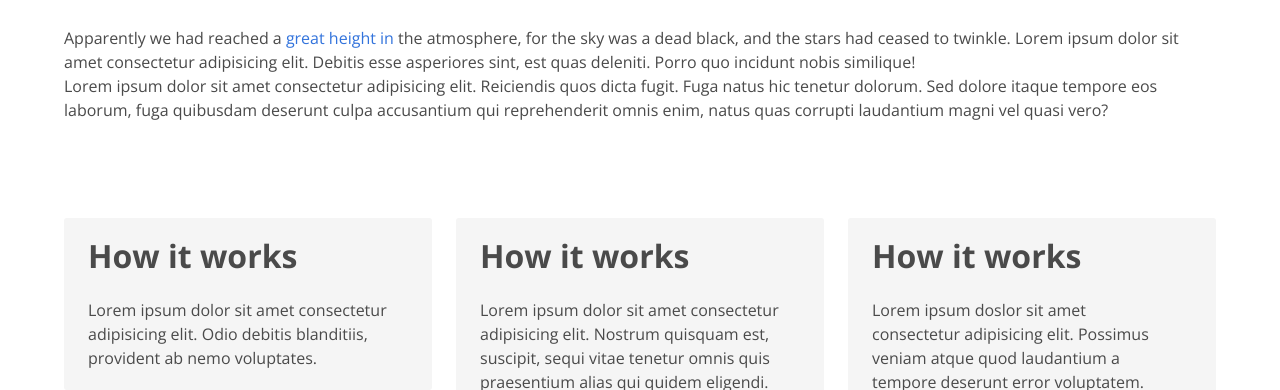
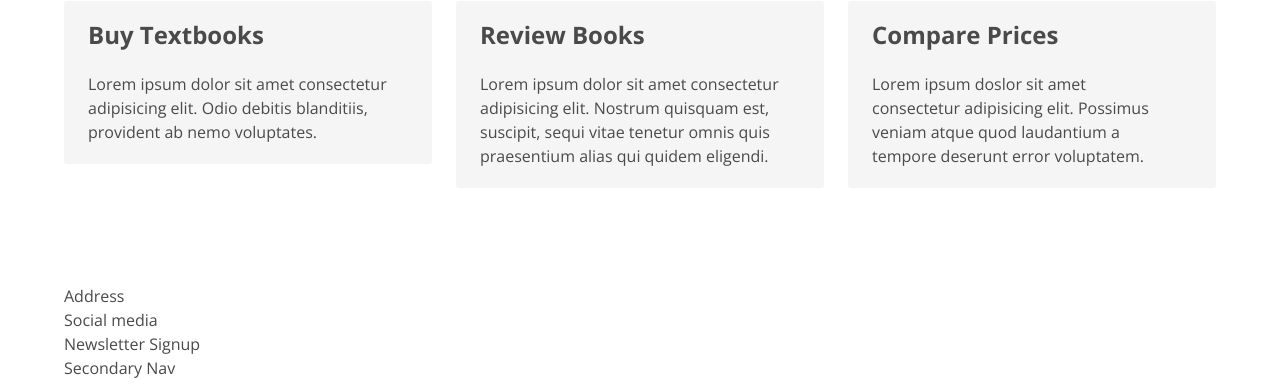
Before and after one commit to bookr-team/joel-marketing, a website: page index.html in a window 1280 px wide. Shown: the part 597-987 px from the top of the page. Drawn offline with nearby package versions, Linux system fonts and the light colour scheme.

Commit message:
Clean up section

```diff
--- a/index.html
+++ b/index.html
@@ -60,38 +60,22 @@
       </div>
     </section>
 
-      <section class="how-it-works section">
+    <section id="how-it-works" class="how-it-works section">
         <div class="container">
-
           <h1 class="title">How it works</h1>
-          <h2 class="subtitle">Subtitle</h2>
-          <p>
-            Apparently we had reached a <a href="#">great height in</a> the
-            atmosphere, for the sky was a dead black, and the stars had ceased to
-            twinkle. Lorem ipsum dolor sit amet consectetur adipisicing elit. Debitis esse asperiores sint, est quas deleniti. Porro quo incidunt nobis similique!
-          </p>
-          <p>Lorem ipsum dolor sit amet consectetur adipisicing elit. Reiciendis quos dicta fugit. Fuga natus hic tenetur dolorum. Sed dolore itaque tempore eos laborum, fuga quibusdam deserunt culpa accusantium qui reprehenderit omnis enim, natus quas corrupti laudantium magni vel quasi vero?</p>
-        </div>
-      </section>
-
-      <section class="testimonals section">
-        <div class="container">
-
-          <div class="columns">
-
-            <div class="column ">
-              <div class="notification"><h1 class="title">How it works</h1>
+        <div class="columns is-desktop">
+          <div class="column">
+            <div class="notification"><h1 class="title is-size-4">Buy Textbooks</h1>
               <p>Lorem ipsum dolor sit amet consectetur adipisicing elit. Odio debitis blanditiis, provident ab nemo voluptates.</p></div>
             </div>
             <div class="column">
-              <div class="notification"><h1 class="title">How it works</h1>
+            <div class="notification"><h1 class="title is-size-4">Review Books</h1>
               <p>Lorem ipsum dolor sit amet consectetur adipisicing elit. Nostrum quisquam est, suscipit, sequi vitae tenetur omnis quis praesentium alias qui quidem eligendi.
               </p></div>
             </div>
             <div class="column">
               <div class="notification">
-
-                <h1 class="title">How it works</h1>
+              <h1 class="title is-size-4">Compare Prices</h1>
                 <p>Lorem ipsum doslor sit amet consectetur adipisicing elit. Possimus veniam atque quod laudantium a tempore deserunt error voluptatem.</p>
               </div>
             </div>
```
